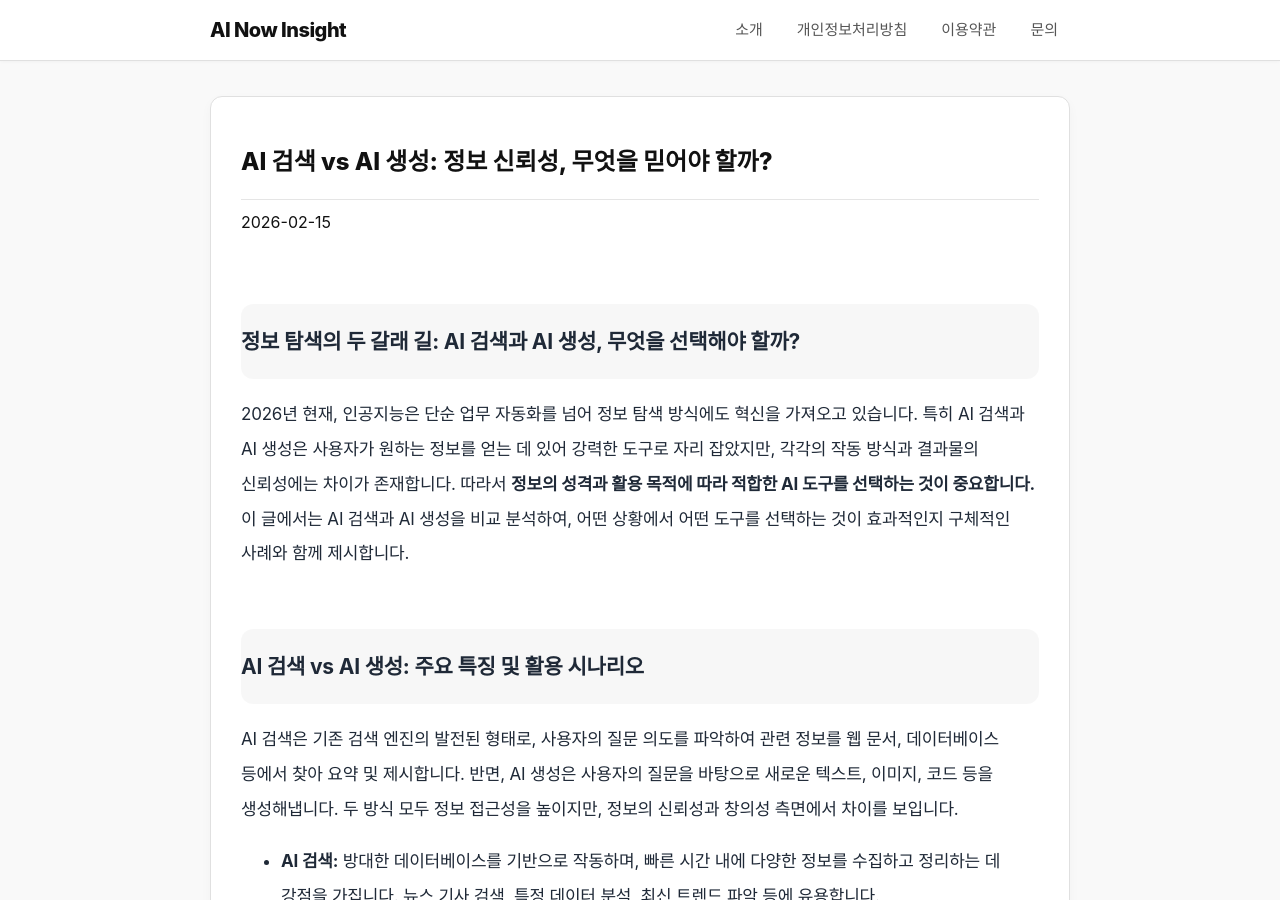
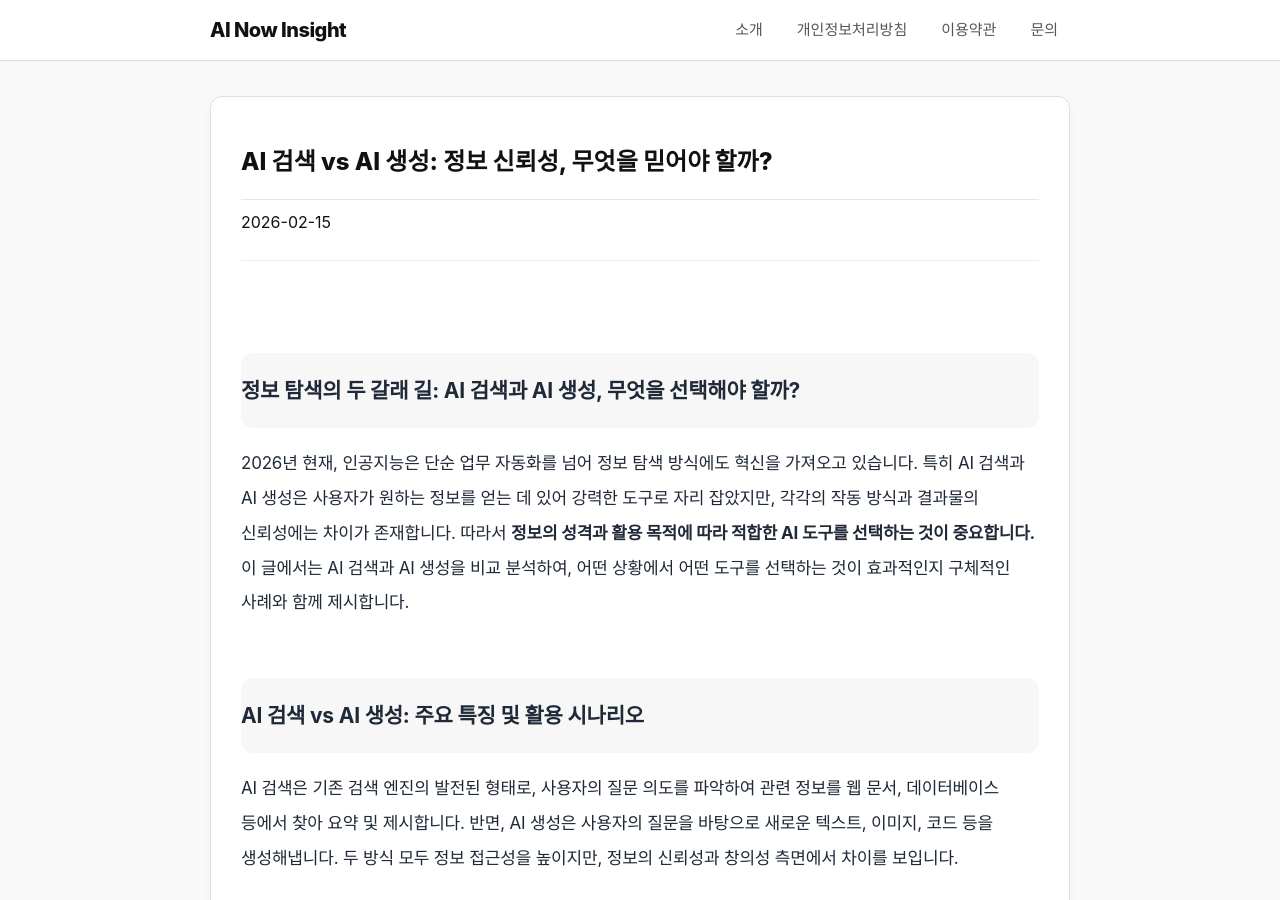
Before and after one commit to ilovegkd/ilovegkd.github.io, a Jekyll site: the page built from _posts/2026-02-15-post-5513.md, in a window 1280 px wide and 900 px high. Built offline with Jekyll 4.4.1, drawn with Linux system fonts in a browser that asks for light colours.

Commit message:
Update post.html

```diff
--- a/_layouts/post.html
+++ b/_layouts/post.html
@@ -26,16 +26,33 @@
     </header>
 
     <main class="card" style="margin-top:16px;">
-      <h1 class="site-title" style="margin-top:0;">{{ page.title }}</h1>
+
+      <!-- 제목 -->
+      <h1 class="site-title" style="margin-top:0;">
+        {{ page.title }}
+      </h1>
+
+      <!-- 날짜 + 카테고리 -->
       <div class="post-meta">
-        {{ page.date | date: "%Y-%m-%d" }}
+        <span class="post-date">
+          {{ page.date | date: "%Y-%m-%d" }}
+        </span>
+
         {% if page.post_mode %}
           <span class="post-badge">
-            {% if page.post_mode == "NEWS" %}AI 최신 소식(업데이트){% endif %}
-            {% if page.post_mode == "HOWTO" %}AI 활용 가이드(사용법){% endif %}
+            {% if page.post_mode == "NEWS" %}
+              AI 최신 소식(업데이트)
+            {% elsif page.post_mode == "HOWTO" %}
+              AI 활용 가이드(사용법)
+            {% endif %}
           </span>
         {% endif %}
       </div>
+
+      <!-- 메타 아래 구분선 -->
+      <hr class="post-divider">
+
+      <!-- 대표 이미지 -->
       {% if page.image %}
         <img
           src="{{ page.image | relative_url }}"
@@ -44,10 +61,13 @@
         >
       {% endif %}
 
+      <!-- 본문 -->
       <div class="post-content">
         {{ content }}
       </div>
+
     </main>
+
 
     <footer class="footer">
       © AI Now Insight · <span class="meta">ainowinsight.com</span>
```
